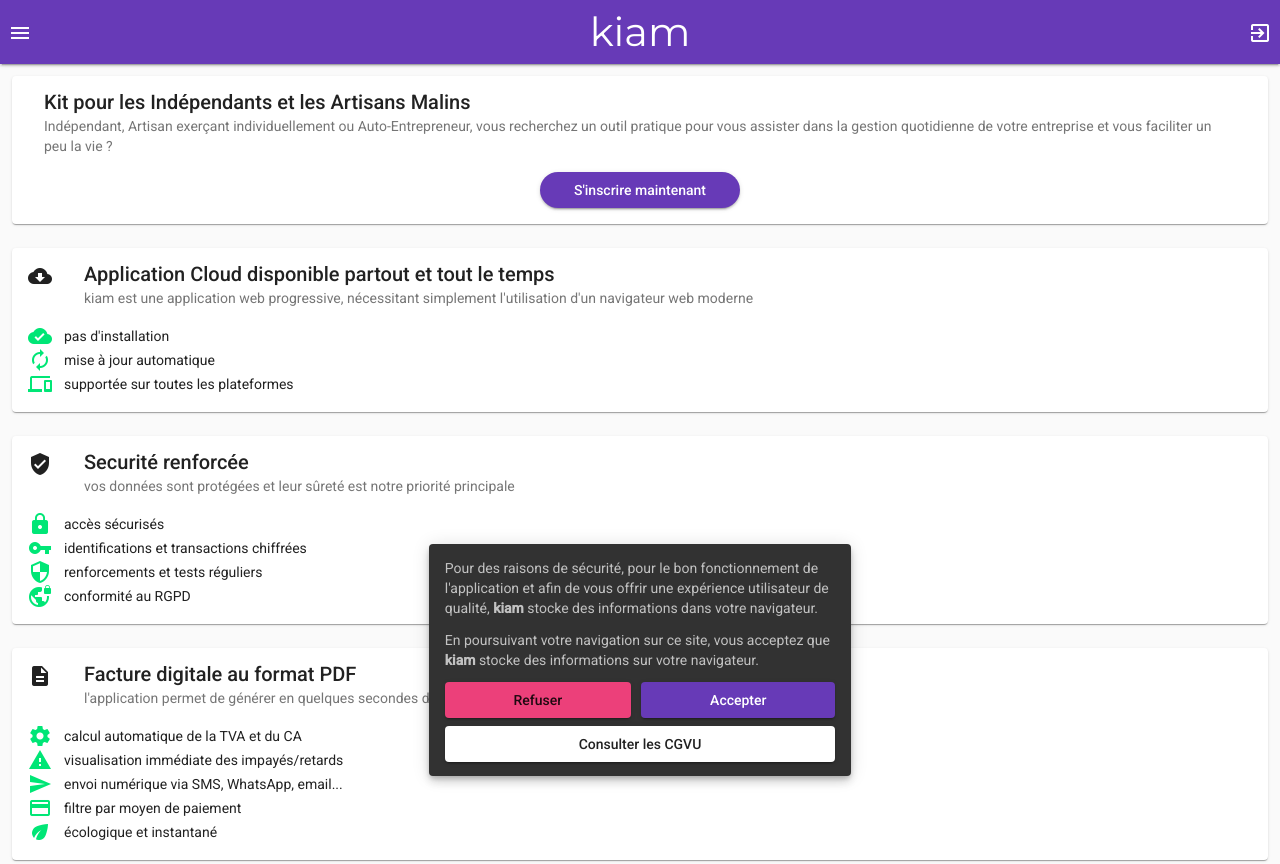
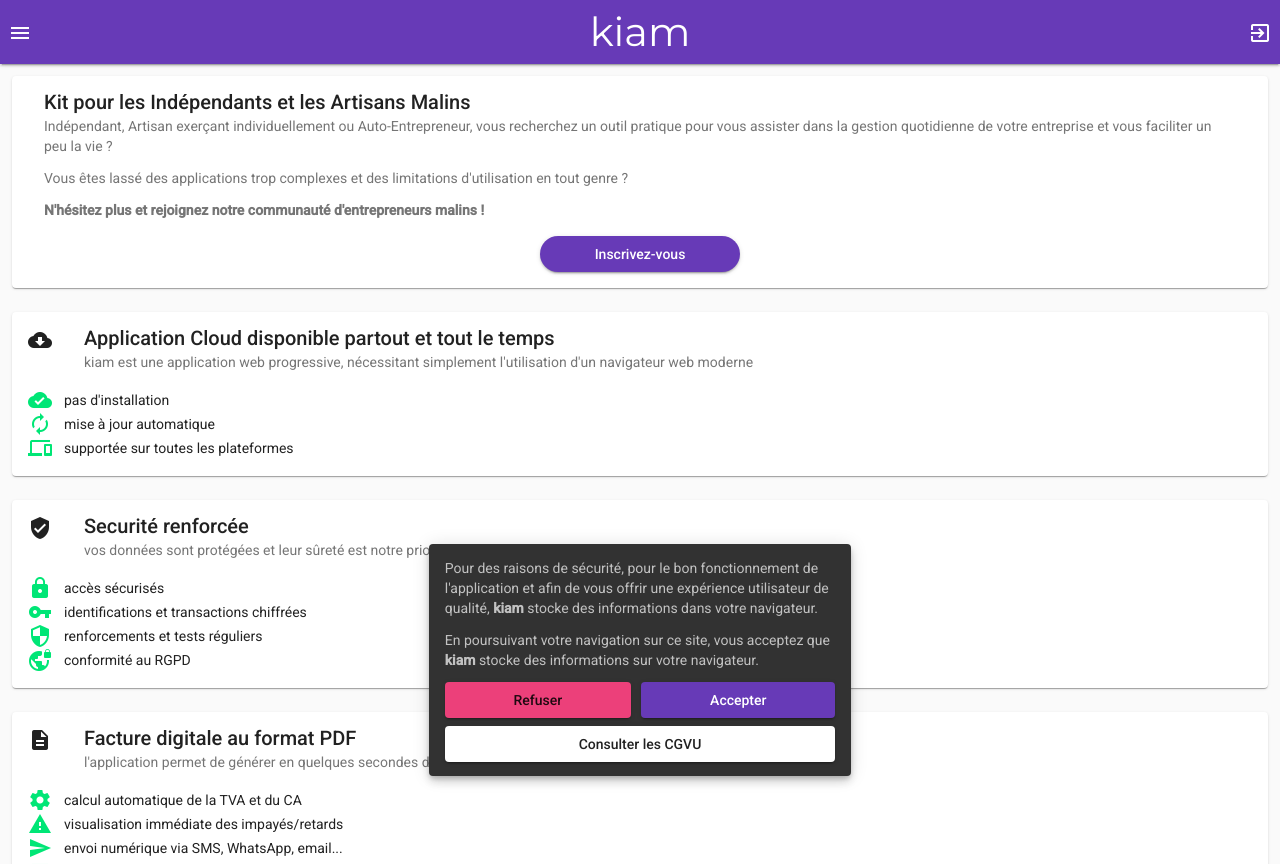
Before and after one commit to trendev/kiam-welcome, an Angular app: page /home in a window 1280 px wide. Built offline with nearby package versions, Linux system fonts and the light colour scheme.

Commit message:
update home

```diff
--- a/src/app/home/home.component.html
+++ b/src/app/home/home.component.html
@@ -5,14 +5,24 @@
                 Kit pour les Indépendants et les Artisans Malins
             </mat-card-title>
             <mat-card-subtitle>
-                Indépendant, Artisan exerçant individuellement ou Auto-Entrepreneur, vous recherchez un outil pratique
-                pour vous assister dans la gestion quotidienne de votre entreprise et vous faciliter un peu la vie ?
+                <p>
+                    Indépendant, Artisan exerçant individuellement ou Auto-Entrepreneur, vous recherchez un outil
+                    pratique pour vous assister dans la gestion quotidienne de votre entreprise et vous faciliter un
+                    peu la vie ?
+                </p>
+                <p>
+                    Vous êtes lassé des applications trop complexes et des limitations d'utilisation en tout genre ?
+                </p>
+                <p>
+                    <b>
+                        N'hésitez plus et rejoignez notre communauté d'entrepreneurs malins !
+                    </b>
+                </p>
             </mat-card-subtitle>
         </mat-card-header>
         <mat-card-content>
             <div class="action-buttons">
-                <a mat-raised-button color="primary" class="action-button" href="/app/sign-up ">S'inscrire
-                    maintenant</a>
+                <a mat-raised-button color="primary" class="action-button" href="/app/sign-up ">Inscrivez-vous</a>
             </div>
         </mat-card-content>
     </mat-card>
@@ -136,6 +146,10 @@
         </mat-card-header>
         <mat-card-content>
             <div class="item">
+                <mat-icon color="accent">all_inclusive</mat-icon>
+                <span>toutes les fonctions en illimité</span>
+            </div>
+            <div class="item">
                 <mat-icon color="accent">undo</mat-icon>
                 <span>aucun engagement</span>
             </div>
```
